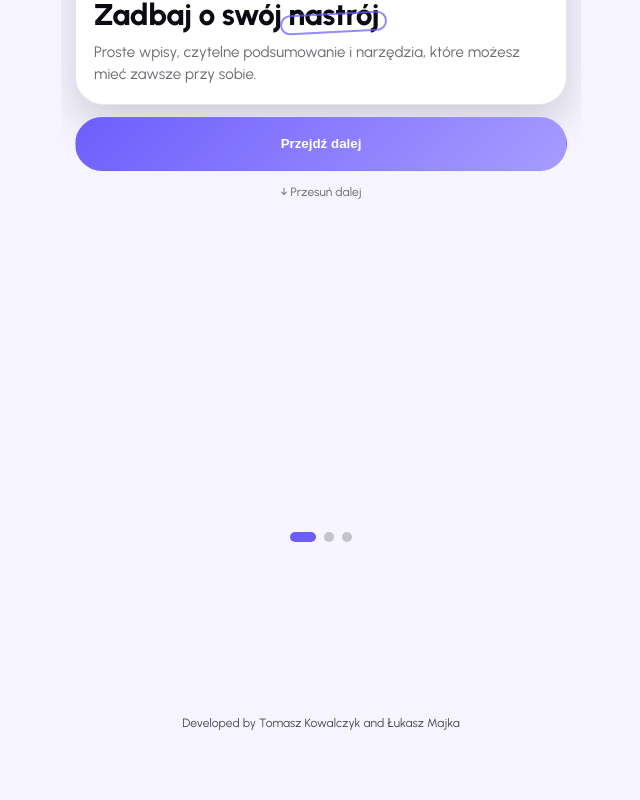
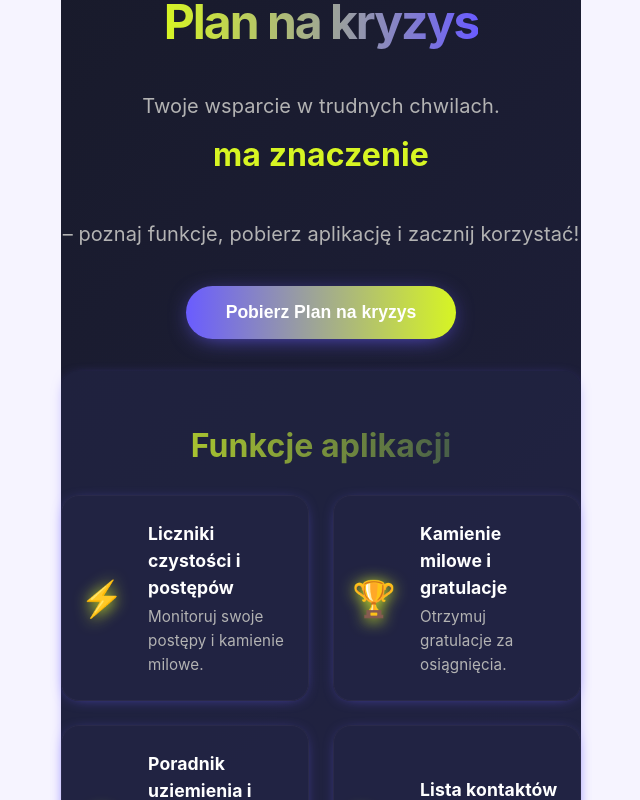
Before and after one commit to TomaszKowalczyk09/plan-na-kryzys, a React (Vite) app: page / in a window 1280 px wide. Shown: the part 240-1040 px from the top of the page, without its empty margins (319-959 px from the left). Before the commit the page ends 983 px from the top, so only its background shows below. Built offline with nearby package versions, Linux system fonts and the light colour scheme.

Commit message:
feat: add LandingPage component with features and partner logos

```diff
--- a/src/App.jsx
+++ b/src/App.jsx
@@ -1,3 +1,4 @@
+import LandingPage from './pages/LandingPage.jsx';
 import { BrowserRouter, Navigate, Route, Routes, Outlet } from 'react-router-dom'
 import Layout from './components/Layout.jsx'
 import FirstRunGate from './components/FirstRunGate.jsx'
@@ -27,12 +28,13 @@ export default function App() {
       <Routes>
         <Route element={<Layout />}>
           {/* Trasy dostępne bez onboardingu */}
+          <Route path="/" element={<LandingPage />} />
           <Route path="/privacy" element={<PrivacyPage />} />
           <Route path="/terms" element={<TermsPage />} />
 
           {/* Reszta aplikacji za bramką pierwszego uruchomienia */}
           <Route element={<FirstRunLayout />}>
-            <Route path="/" element={<Dashboard />} />
+            <Route path="/dashboard" element={<Dashboard />} />
             <Route path="/mood" element={<MoodPage />} />
             <Route path="/crisis" element={<CrisisPage />} />
             <Route path="/knowledge" element={<KnowledgePage />} />
--- a/src/components/Layout.jsx
+++ b/src/components/Layout.jsx
@@ -23,7 +23,7 @@ export default function Layout() {
   const { value: accepted, loading: acceptedLoading } = useSettings('legal_ack_v1_2026-02-04', false)
   const isOnboardingActive = !acceptedLoading && !accepted
 
-  const hideBottomNav = isOnboardingActive || pathname === '/knowledge/grounding'
+  const hideBottomNav = isOnboardingActive || pathname === '/knowledge/grounding' || pathname === '/'
 
   const systemPrefersDark = useMemo(() => {
     if (typeof window === 'undefined') return false
--- /dev/null
+++ b/src/pages/LandingPage.jsx
@@ -0,0 +1,301 @@
+import React, { useEffect, useState } from "react";
+import { useNavigate } from "react-router-dom";
+import crisisLogo from "../assets/logo.svg";
+// Placeholder partner logos (replace with real logos as needed)
+const partners = [
+  { src: crisisLogo, alt: "Plan na kryzys" },
+  // Dodaj kolejne logo partnerów jeśli chcesz
+];
+
+const features = [
+  {
+    icon: "⚡",
+    title: "Liczniki czystości i postępów",
+    desc: "Monitoruj swoje postępy i kamienie milowe."
+  },
+  {
+    icon: "🏆",
+    title: "Kamienie milowe i gratulacje",
+    desc: "Otrzymuj gratulacje za osiągnięcia."
+  },
+  {
+    icon: "🧘",
+    title: "Poradnik uziemienia i wiedza",
+    desc: "Techniki radzenia sobie i baza wiedzy."
+  },
+  {
+    icon: "📞",
+    title: "Lista kontaktów pomocowych",
+    desc: "Szybki dostęp do wsparcia."
+  },
+  {
+    icon: "📝",
+    title: "Plan bezpieczeństwa",
+    desc: "Twórz własny plan na kryzys."
+  },
+  {
+    icon: "🔔",
+    title: "Powiadomienia i wsparcie",
+    desc: "Przypomnienia i motywacja."
+  },
+  {
+    icon: "🔒",
+    title: "Całkowicie offline",
+    desc: "Twoje dane są bezpieczne i tylko na urządzeniu."
+  }
+];
+export default function LandingPage() {
+  const navigate = useNavigate();
+  const [deferredPrompt, setDeferredPrompt] = useState(null);
+
+  useEffect(() => {
+    if (window.matchMedia("(display-mode: standalone)").matches) {
+      navigate("/onboarding");
+    }
+    // Obsługa beforeinstallprompt
+    const handler = (e) => {
+      e.preventDefault();
+      setDeferredPrompt(e);
+    };
+    window.addEventListener("beforeinstallprompt", handler);
+    return () => {
+      window.removeEventListener("beforeinstallprompt", handler);
+    };
+  }, [navigate]);
+
+  const handleDownload = async () => {
+    if (deferredPrompt) {
+      deferredPrompt.prompt();
+      const choiceResult = await deferredPrompt.userChoice;
+      setDeferredPrompt(null);
+    } else {
+      alert("Dodaj aplikację do ekranu głównego przez menu przeglądarki.");
+    }
+  };
+
+  return (
+    <div style={styles.root}>
+      <header style={styles.header}>
+        <h1 style={styles.heading}>
+          <span style={styles.headingGradient}>Plan na kryzys</span>
+        </h1>
+        <p style={styles.subheading}>
+          Twoje wsparcie w trudnych chwilach.<br />
+          <span style={styles.bold}>ma znaczenie</span><br />
+          – poznaj funkcje, pobierz aplikację i zacznij korzystać!
+        </p>
+        <button
+          style={styles.downloadBtn}
+          onClick={handleDownload}
+        >
+          Pobierz Plan na kryzys
+        </button>
+      </header>
+      <main style={styles.main}>
+        <section style={styles.featuresSection}>
+          <h2 style={styles.sectionTitle}>Funkcje aplikacji</h2>
+          <div style={styles.featuresGrid}>
+            {features.map((f, idx) => (
+              <div key={idx} style={styles.featureCard}>
+                <div style={styles.featureIcon}>{f.icon}</div>
+                <div>
+                  <div style={styles.featureTitle}>{f.title}</div>
+                  <div style={styles.featureDesc}>{f.desc}</div>
+                </div>
+              </div>
+            ))}
+          </div>
+        </section>
+        <section style={styles.partnersSection}>
+          <h2 style={styles.sectionTitle}>Partnerzy</h2>
+          <div style={styles.partnerLogos}>
+            {partners.map((p, idx) => (
+              <img
+                key={idx}
+                src={p.src}
+                alt={p.alt}
+                style={styles.partnerLogo}
+              />
+            ))}
+          </div>
+        </section>
+      </main>
+      <footer style={styles.footer}>
+        <p style={styles.footerText}>
+          © 2026 Plan na kryzys. Współpraca: Tomasz Kowalczyk.
+        </p>
+      </footer>
+    </div>
+  );
+}
+
+const styles = {
+  root: {
+    minHeight: "100vh",
+    background: "linear-gradient(135deg, #181a2a 0%, #23244a 100%)",
+    color: "#f5f7fa",
+    display: "flex",
+    flexDirection: "column",
+    alignItems: "center",
+    justifyContent: "center",
+    fontFamily: "Inter, Arial, sans-serif",
+    padding: "0",
+  },
+  header: {
+    display: "flex",
+    flexDirection: "column",
+    marginTop: "48px",
+    marginBottom: "32px",
+    alignItems: "center",
+  },
+  logo: {
+    width: "64px",
+    height: "64px",
+    marginBottom: "16px",
+    filter: "drop-shadow(0 2px 8px #D7F523)"
+  },
+  heading: {
+    fontSize: "3rem",
+    fontWeight: "bold",
+    textAlign: "center",
+    marginBottom: "12px",
+    letterSpacing: "-2px",
+  },
+  headingGradient: {
+    background: "linear-gradient(90deg, #D7F523 0%, #6a5cff 100%)",
+    WebkitBackgroundClip: "text",
+    WebkitTextFillColor: "transparent",
+    backgroundClip: "text",
+    color: "transparent",
+    display: "inline-block",
+    animation: "gradientMove 3s infinite alternate",
+  },
+  subheading: {
+    fontSize: "1.25rem",
+    textAlign: "center",
+    marginBottom: "24px",
+    color: "#b3b3b3",
+  },
+  bold: {
+    fontWeight: "bold",
+    fontSize: "2rem",
+    color: "#D7F523",
+    display: "block",
+    margin: "8px 0",
+  },
+  downloadBtn: {
+    background: "linear-gradient(90deg, #6a5cff 0%, #D7F523 100%)",
+    color: "#fff",
+    border: "none",
+    borderRadius: "999px",
+    padding: "16px 40px",
+    fontSize: "1.1rem",
+    fontWeight: "bold",
+    boxShadow: "0 4px 24px -8px #6a5cff",
+    cursor: "pointer",
+    marginTop: "12px",
+    transition: "background 0.3s",
+  },
+  main: {
+    width: "100%",
+    maxWidth: "900px",
+    display: "flex",
+    flexDirection: "column",
+    alignItems: "center",
+    marginBottom: "32px",
+  },
+  featuresSection: {
+    width: "100%",
+    marginBottom: "40px",
+    background: "rgba(34,36,68,0.7)",
+    borderRadius: "18px",
+    padding: "24px 0",
+    boxShadow: "0 2px 16px -8px #6a5cff",
+  },
+  sectionTitle: {
+    fontSize: "2rem",
+    fontWeight: "bold",
+    marginBottom: "24px",
+    textAlign: "center",
+    background: "linear-gradient(90deg, #D7F523 0%, #192D55 100%)",
+    WebkitBackgroundClip: "text",
+    WebkitTextFillColor: "transparent",
+    backgroundClip: "text",
+    color: "transparent",
+  },
+  featuresGrid: {
+    display: "grid",
+    gridTemplateColumns: "repeat(auto-fit, minmax(220px, 1fr))",
+    gap: "24px",
+    justifyContent: "center",
+    alignItems: "stretch",
+  },
+  featureCard: {
+    background: "rgba(34,36,68,0.85)",
+    border: "1px solid #2a2a4a",
+    borderRadius: "18px",
+    padding: "24px 18px",
+    boxShadow: "0 2px 16px -8px #6a5cff",
+    display: "flex",
+    alignItems: "center",
+    gap: "16px",
+    minHeight: "120px",
+    transition: "box-shadow 0.2s",
+  },
+  featureIcon: {
+    fontSize: "2.2rem",
+    color: "#D7F523",
+    marginRight: "8px",
+    flexShrink: 0,
+    filter: "drop-shadow(0 2px 8px #D7F523)"
+  },
+  featureTitle: {
+    fontWeight: "bold",
+    fontSize: "1.1rem",
+    marginBottom: "4px",
+    color: "#fff",
+  },
+  featureDesc: {
+    fontSize: "0.95rem",
+    color: "#b3b3b3",
+  },
+  partnersSection: {
+    width: "100%",
+    marginBottom: "40px",
+    textAlign: "center",
+    background: "rgba(34,36,68,0.7)",
+    borderRadius: "18px",
+    padding: "24px 0",
+    boxShadow: "0 2px 16px -8px #D7F523",
+  },
+  partnerLogos: {
+    display: "flex",
+    flexWrap: "wrap",
+    justifyContent: "center",
+    gap: "32px",
+    marginTop: "24px",
+  },
+  partnerLogo: {
+    width: "80px",
+    height: "80px",
+    objectFit: "contain",
+    filter: "drop-shadow(0 2px 8px #D7F523)",
+    opacity: 0.95,
+    borderRadius: "12px",
+    background: "rgba(34,36,68,0.15)",
+    padding: "8px",
+  },
+  footer: {
+    width: "100%",
+    textAlign: "center",
+    padding: "24px 0 12px 0",
+    background: "linear-gradient(90deg, #23244a 0%, #6a5cff 100%)",
+    color: "#f5f7fa",
+    fontSize: "1rem",
+    borderTop: "1px solid #2a2a4a",
+  },
+  footerText: {
+    opacity: 0.85,
+    fontWeight: "500",
+  },
+};
```
Also changed, not shown: src/assets/logo.svg (added).
